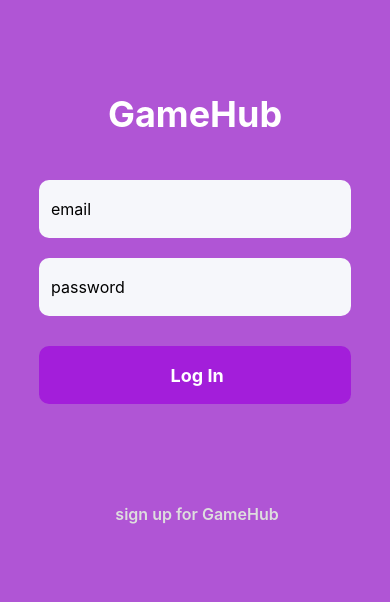
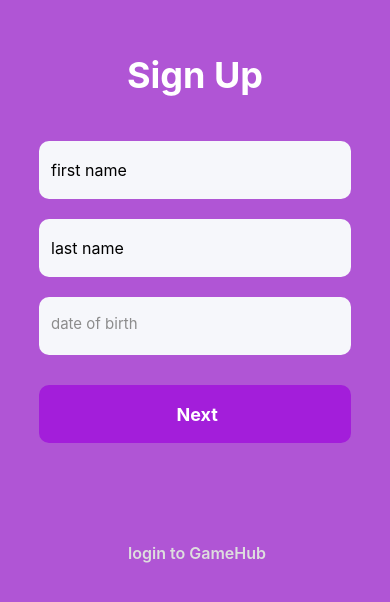
Before and after one commit to FuhrmannMaciej/GameHub, a React Native app: screen /SignUpStepOne in a window 390 px wide. Shown: the part 114-716 px from the top of the page. Built offline with nearby package versions, Linux system fonts and the light colour scheme; no server answers.

Commit message:
feat: seperated signup into two screens, add more fields including datepicker

```diff
--- a/App.js
+++ b/App.js
@@ -7,7 +7,8 @@ import { auth } from './config/firebase';
 
 import Chat from "./screens/Chat";
 import Login from './screens/Login';
-import SignUp from './screens/SignUp';
+import SignUpStepOne from './screens/SignUpStepOne';
+import SignUpStepTwo from './screens/SignUpStepTwo';
 import Home from './screens/Home';
 import CreateNewPost from './screens/CreateNewPost';
 import colors from "./colors";
@@ -44,7 +45,8 @@ function AuthStack() {
   return (
     <Stack.Navigator defaultScreenOptions={Login}>
       <Stack.Screen name='Login' component={Login} options={{ headerShown: false}}/>
-      <Stack.Screen name='SignUp' component={SignUp} />
+      <Stack.Screen name='SignUpStepOne' component={SignUpStepOne} options={{ headerShown: false}}/>
+      <Stack.Screen name='SignUpStepTwo' component={SignUpStepTwo} options={{ headerShown: false}}/>
     </Stack.Navigator>
   );
 }
--- a/colors.js
+++ b/colors.js
@@ -5,5 +5,6 @@ export default {
     gray: '#C5C5C7',
     mediumGray: '#F6F7FB',
     lightGray: '#FAFAFA',
-    darkGrey: '#8c8c8c'
+    darkGrey: '#8c8c8c',
+    black: '#000',
 };
--- a/package.json
+++ b/package.json
@@ -9,6 +9,7 @@
     "web": "expo start --web"
   },
   "dependencies": {
+    "@react-native-community/datetimepicker": "6.7.3",
     "@react-native-community/masked-view": "^0.1.11",
     "@react-native-firebase/app": "^17.4.2",
     "@react-native-firebase/firestore": "^17.4.2",
--- a/screens/Login.js
+++ b/screens/Login.js
@@ -12,7 +12,6 @@ import {
 import { signInWithEmailAndPassword } from "firebase/auth";
 import { auth } from "../config/firebase";
 import colors from "../colors";
-
 
 export default function Login({ navigation }) {
   const [email, setEmail] = useState("");
@@ -39,7 +38,6 @@ export default function Login({ navigation }) {
             autoCapitalize="none"
             keyboardType="email-address"
             textContentType="emailAddress"
-            autoFocus={true}
             value={email}
             onChangeText={(text) => setEmail(text)}
           />
@@ -60,7 +58,7 @@ export default function Login({ navigation }) {
             </Text>
           </TouchableOpacity>
           <View style={styles.signUpLink}>
-            <TouchableOpacity onPress={() => navigation.navigate("SignUp")}>
+            <TouchableOpacity onPress={() => navigation.navigate("SignUpStepOne")}>
               <Text style={styles.signUpLinkText}> sign up for GameHub</Text>
             </TouchableOpacity>
           </View>
--- /dev/null
+++ b/screens/SignUpStepOne.js
@@ -0,0 +1,138 @@
+import React, { useState } from "react";
+import {
+  StyleSheet,
+  Text,
+  View,
+  TextInput,
+  SafeAreaView,
+  TouchableOpacity,
+  Platform,
+} from "react-native";
+import colors from "../colors";
+import DateTimePicker from "@react-native-community/datetimepicker";
+
+export default function SignUpStepOne({ navigation }) {
+  const [firstName, setFirstName] = useState("");
+  const [lastName, setLastName] = useState("");
+  const [dateOfBirth, setDateOfBirth] = useState(new Date());
+  const [showDatePicker, setShowDatePicker] = useState(false);
+  const [showPlaceholder, setShowPlaceholder] = useState(true);
+
+  const onHandleSignup = () => {
+    navigation.navigate("SignUpStepTwo", { firstName, lastName, dateOfBirth });
+  };
+
+  const onChange = (event, selectedDate) => {
+    const currentDate = selectedDate || dateOfBirth;
+    setShowDatePicker(Platform.OS === "ios");
+    setDateOfBirth(currentDate);
+    setShowPlaceholder(false);
+  };
+
+  const showMode = () => {
+    setShowDatePicker(true);
+  };
+
+  return (
+    <View style={styles.container}>
+      <View style={styles.whiteSheet} />
+      <SafeAreaView style={styles.form}>
+        <Text style={styles.title}>Sign Up</Text>
+        <TextInput
+          style={styles.input}
+          placeholder="first name"
+          autoCapitalize="words"
+          textContentType="name"
+          value={firstName}
+          onChangeText={(text) => setFirstName(text)}
+        />
+        <TextInput
+          style={styles.input}
+          placeholder="last name"
+          autoCapitalize="words"
+          textContentType="familyName"
+          value={lastName}
+          onChangeText={(text) => setLastName(text)}
+        />
+        <TouchableOpacity style={styles.input} onPress={showMode}>
+          {!showPlaceholder && dateOfBirth && (
+            <Text style={{ color: colors.black, fontSize: 15, marginTop: 5 }}>
+              {dateOfBirth.toLocaleDateString()}
+            </Text>
+          )}
+            {showPlaceholder && (
+            <Text style={{ color: colors.darkGrey, fontSize: 15, marginTop: 5 }}>
+              date of birth
+            </Text>
+          )}
+          {showDatePicker && (
+            <DateTimePicker
+              value={dateOfBirth}
+              mode="date"
+              display="default"
+              onChange={onChange}
+              dateFormat="day month year"
+              minimumDate={new Date(1900, 1, 1)}
+              maximumDate={new Date()}
+            />
+          )}
+        </TouchableOpacity>
+        <TouchableOpacity style={styles.button} onPress={onHandleSignup}>
+          <Text style={{ fontWeight: "bold", color: "#fff", fontSize: 18 }}>
+            {" "}
+            Next
+          </Text>
+        </TouchableOpacity>
+        <View style={styles.loginLink}>
+          <TouchableOpacity onPress={() => navigation.navigate("Login")}>
+            <Text style={styles.loginLinkText}> login to GameHub</Text>
+          </TouchableOpacity>
+        </View>
+      </SafeAreaView>
+    </View>
+  );
+}
+const styles = StyleSheet.create({
+  container: {
+    flex: 1,
+    backgroundColor: colors.primary,
+    justifyContent: "center",
+  },
+  title: {
+    fontSize: 36,
+    fontWeight: "bold",
+    color: "white",
+    alignSelf: "center",
+    paddingBottom: 44,
+  },
+  input: {
+    backgroundColor: colors.mediumGray,
+    height: 58,
+    marginBottom: 20,
+    fontSize: 16,
+    borderRadius: 10,
+    padding: 12,
+    width: "80%",
+    alignSelf: "center",
+  },
+  button: {
+    backgroundColor: colors.primaryDark,
+    height: 58,
+    borderRadius: 10,
+    justifyContent: "center",
+    alignItems: "center",
+    alignSelf: "center",
+    width: "80%",
+    marginTop: 10,
+  },
+  loginLink: {
+    marginTop: 100,
+    justifyContent: "center",
+    alignItems: "center",
+  },
+  loginLinkText: {
+    color: colors.graySignUp,
+    fontWeight: "600",
+    fontSize: 16,
+  },
+});
--- a/screens/SignUp.js
+++ b/screens/SignUpStepTwo.js
@@ -2,6 +2,7 @@ import React, { useState } from 'react';
 import { StyleSheet, Text, View, Button, TextInput, Image, SafeAreaView, TouchableOpacity, StatusBar, Alert } from "react-native";
 import { createUserWithEmailAndPassword } from 'firebase/auth';
 import { auth } from '../config/firebase';
+import colors from '../colors';
 
 export default function Signup({ navigation }) {
 
@@ -21,19 +22,35 @@ const onHandleSignup = () => {
       <View style={styles.whiteSheet} />
       <SafeAreaView style={styles.form}>
         <Text style={styles.title}>Sign Up</Text>
+        <TextInput
+        style={styles.input}
+        placeholder="first name"
+        autoCapitalize="words"
+        textContentType="name"
+        autoFocus={true}
+        value={firstName}
+        onChangeText={(text) => setFirstName(text)}
+      />
+      <TextInput
+        style={styles.input}
+        placeholder="last name"
+        autoCapitalize="words"
+        textContentType="familyName"
+        value={lastName}
+        onChangeText={(text) => setLastName(text)}
+      />
          <TextInput
         style={styles.input}
-        placeholder="Enter email"
+        placeholder="email"
         autoCapitalize="none"
         keyboardType="email-address"
         textContentType="emailAddress"
-        autoFocus={true}
         value={email}
         onChangeText={(text) => setEmail(text)}
       />
       <TextInput
         style={styles.input}
-        placeholder="Enter password"
+        placeholder="password"
         autoCapitalize="none"
         autoCorrect={false}
         secureTextEntry={true}
@@ -44,63 +61,56 @@ const onHandleSignup = () => {
       <TouchableOpacity style={styles.button} onPress={onHandleSignup}>
         <Text style={{fontWeight: 'bold', color: '#fff', fontSize: 18}}> Sign Up</Text>
       </TouchableOpacity>
-      <View style={{marginTop: 20, flexDirection: 'row', alignItems: 'center', alignSelf: 'center'}}>
-        <Text style={{color: 'gray', fontWeight: '600', fontSize: 14}}>Don't have an account? </Text>
-        <TouchableOpacity onPress={() => navigation.navigate("Login")}>
-          <Text style={{color: '#f57c00', fontWeight: '600', fontSize: 14}}> Log In</Text>
-        </TouchableOpacity>
-      </View>
+      <View style={styles.loginLink}>
+            <TouchableOpacity onPress={() => navigation.navigate("Login")}>
+              <Text style={styles.loginLinkText}> login to GameHub</Text>
+            </TouchableOpacity>
+          </View>
       </SafeAreaView>
-      <StatusBar barStyle="light-content" />
     </View>
   );
 }
 const styles = StyleSheet.create({
   container: {
     flex: 1,
-    backgroundColor: "#fff",
+    backgroundColor: colors.primary,
+    justifyContent: "center",
   },
   title: {
     fontSize: 36,
-    fontWeight: 'bold',
-    color: "orange",
+    fontWeight: "bold",
+    color: "white",
     alignSelf: "center",
-    paddingBottom: 24,
+    paddingBottom: 44,
   },
   input: {
-    backgroundColor: "#F6F7FB",
+    backgroundColor: colors.mediumGray,
     height: 58,
     marginBottom: 20,
     fontSize: 16,
     borderRadius: 10,
     padding: 12,
-  },
-  backImage: {
-    width: "100%",
-    height: 340,
-    position: "absolute",
-    top: 0,
-    resizeMode: 'cover',
-  },
-  whiteSheet: {
-    width: '100%',
-    height: '75%',
-    position: "absolute",
-    bottom: 0,
-    backgroundColor: '#fff',
-    borderTopLeftRadius: 60,
-  },
-  form: {
-    flex: 1,
-    justifyContent: 'center',
-    marginHorizontal: 30,
+    width: "80%",
+    alignSelf: "center",
   },
   button: {
-    backgroundColor: '#f57c00',
+    backgroundColor: colors.primaryDark,
     height: 58,
     borderRadius: 10,
-    justifyContent: 'center',
-    alignItems: 'center',
-    marginTop: 40,
+    justifyContent: "center",
+    alignItems: "center",
+    alignSelf: "center",
+    width: "80%",
+    marginTop: 10,
+  },
+  loginLink: {
+    marginTop: 100,
+    justifyContent: "center",
+    alignItems: "center",
+  },
+  loginLinkText: {
+    color: colors.graySignUp,
+    fontWeight: "600",
+    fontSize: 16,
   },
 });
```
Also changed, not shown: 2 other files (tests, documents, lock files or other folders).
